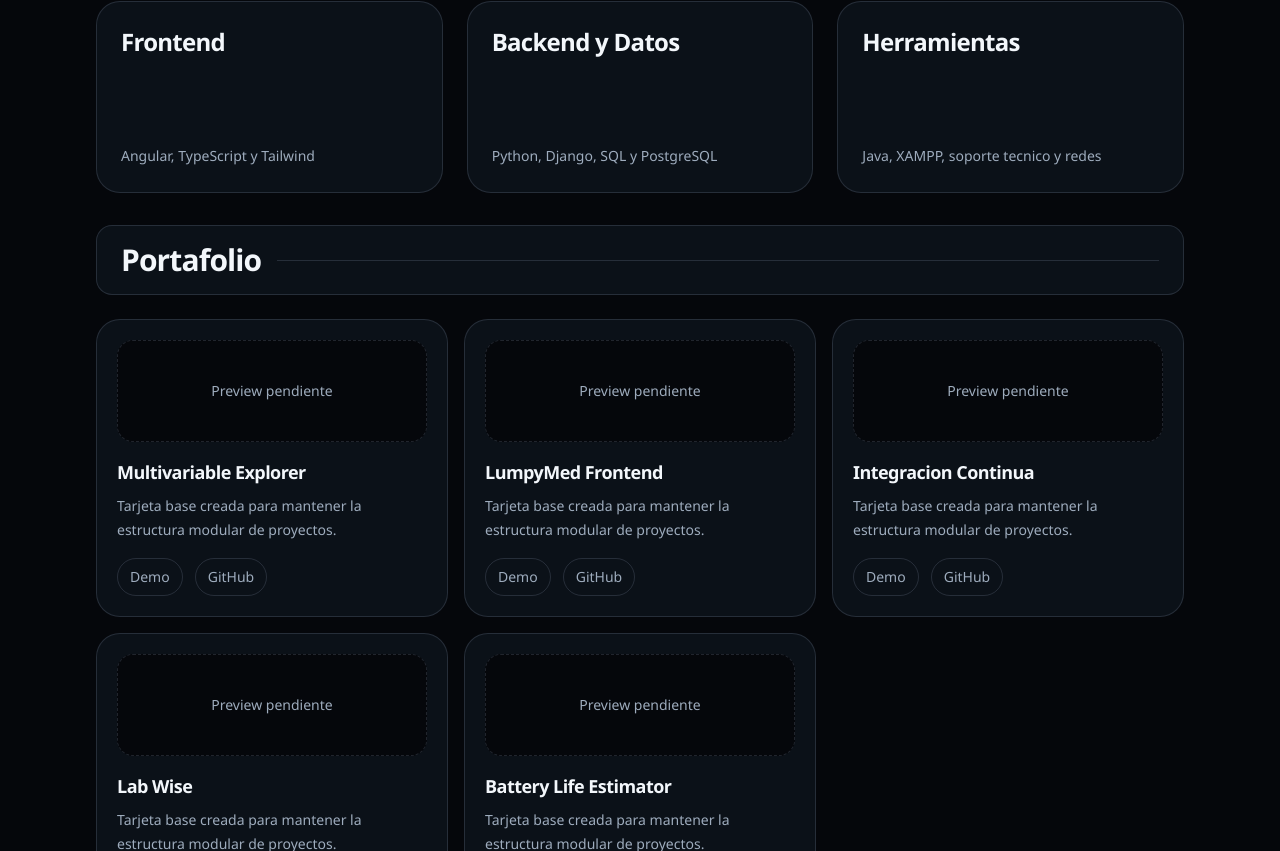
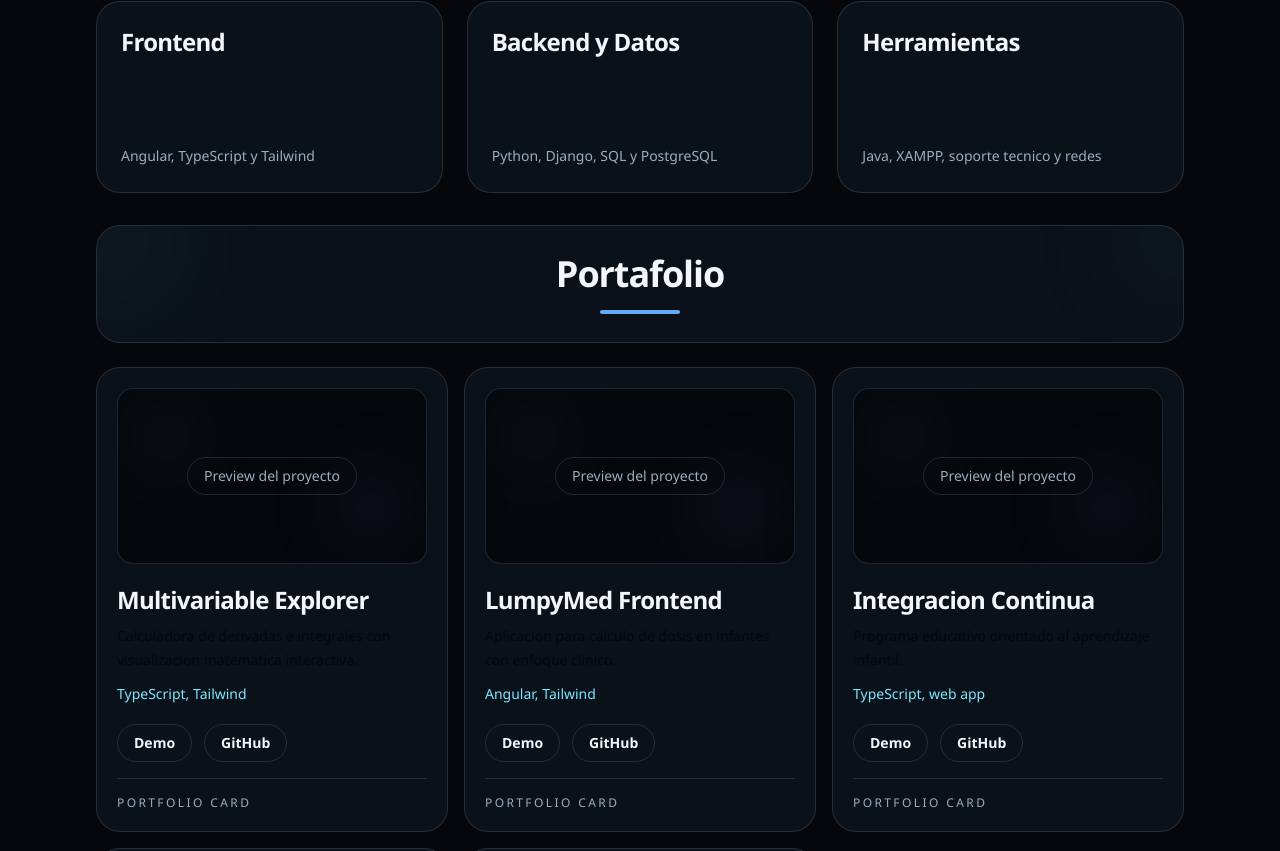
Before and after one commit to C-David-Burbano-C/Portafolio, a Next.js app: page / in a window 1280 px wide. Shown: the part 1289-2140 px from the top of the page. Built offline with nearby package versions, Linux system fonts and the light colour scheme.

Commit message:
feat: implement section band and portfolio grid with 5 cards

```diff
--- a/app/_components/portfolio/page_modular.tsx
+++ b/app/_components/portfolio/page_modular.tsx
@@ -20,7 +20,7 @@ export default function PortfolioModularPage() {
         </section>
 
         <section id="portafolio" className="flex flex-col gap-6">
-          <SectionBand title="Portafolio" />
+          <SectionBand title="Portafolio" showBottomBar />
           <ProjectCardsAll />
         </section>
 
--- a/app/_components/portfolio/projects/project_battery_life_estimator.tsx
+++ b/app/_components/portfolio/projects/project_battery_life_estimator.tsx
@@ -1,5 +1,11 @@
 import ProjectCardBase from "./project_card_base";
 
 export default function ProjectBatteryLifeEstimatorCard() {
-  return <ProjectCardBase title="Battery Life Estimator" />;
+  return (
+    <ProjectCardBase
+      title="Battery Life Estimator"
+      summary="Estimador de vida util y rendimiento de bateria para motocicleta electrica."
+      tools="Analisis de datos, frontend"
+    />
+  );
 }
--- a/app/_components/portfolio/projects/project_card_base.tsx
+++ b/app/_components/portfolio/projects/project_card_base.tsx
@@ -1,27 +1,45 @@
 type ProjectCardBaseProps = {
   title: string;
+  summary: string;
+  tools: string;
 };
 
-export default function ProjectCardBase({ title }: ProjectCardBaseProps) {
+export default function ProjectCardBase({
+  title,
+  summary,
+  tools,
+}: ProjectCardBaseProps) {
   return (
-    <article className="bg-surface rounded-3xl border border-line p-5">
-      <div className="border-line bg-base text-muted rounded-2xl border border-dashed px-4 py-10 text-center text-sm">
-        Preview pendiente
+    <article className="bg-surface flex h-full flex-col rounded-3xl border border-line p-5">
+      <div className="bg-base border-line relative flex h-44 items-center justify-center overflow-hidden rounded-2xl border">
+        <div className="bg-cyan absolute left-4 top-4 h-16 w-16 rounded-full opacity-10 blur-2xl" />
+        <div className="bg-violet absolute bottom-4 right-4 h-20 w-20 rounded-full opacity-10 blur-2xl" />
+        <div className="border-line text-muted relative rounded-full border px-4 py-2 text-sm">
+          Preview del proyecto
+        </div>
       </div>
-      <h3 className="font-display mt-4 text-lg font-semibold text-foreground">
+
+      <h3 className="font-display mt-5 text-xl font-semibold text-foreground sm:text-2xl">
         {title}
       </h3>
-      <p className="text-muted mt-2 text-sm leading-6">
-        Tarjeta base creada para mantener la estructura modular de proyectos.
+      <p className="text-muted mt-2 text-sm leading-6 sm:text-base">
+        {summary}
       </p>
-      <div className="mt-4 flex gap-3">
-        <span className="border-line text-muted rounded-full border px-3 py-2 text-sm">
+      <p className="text-cyan mt-3 text-sm">{tools}</p>
+
+      <div className="mt-5 flex gap-3">
+        <span className="border-line text-foreground rounded-full border px-4 py-2 text-sm font-semibold">
           Demo
         </span>
-        <span className="border-line text-muted rounded-full border px-3 py-2 text-sm">
+        <span className="border-line text-foreground rounded-full border px-4 py-2 text-sm font-semibold">
           GitHub
         </span>
       </div>
+
+      <div className="mt-4 bg-line h-px w-full" />
+      <p className="text-muted mt-4 text-xs uppercase tracking-[0.2em]">
+        Portfolio Card
+      </p>
     </article>
   );
 }
--- a/app/_components/portfolio/projects/project_integracion_continua.tsx
+++ b/app/_components/portfolio/projects/project_integracion_continua.tsx
@@ -1,5 +1,11 @@
 import ProjectCardBase from "./project_card_base";
 
 export default function ProjectIntegracionContinuaCard() {
-  return <ProjectCardBase title="Integracion Continua" />;
+  return (
+    <ProjectCardBase
+      title="Integracion Continua"
+      summary="Programa educativo orientado al aprendizaje infantil."
+      tools="TypeScript, web app"
+    />
+  );
 }
--- a/app/_components/portfolio/projects/project_labwise.tsx
+++ b/app/_components/portfolio/projects/project_labwise.tsx
@@ -1,5 +1,11 @@
 import ProjectCardBase from "./project_card_base";
 
 export default function ProjectLabWiseCard() {
-  return <ProjectCardBase title="Lab Wise" />;
+  return (
+    <ProjectCardBase
+      title="LabWise"
+      summary="Plataforma inteligente para gestion y enriquecimiento de guias de laboratorio."
+      tools="Web app, gestion academica"
+    />
+  );
 }
--- a/app/_components/portfolio/projects/project_lumpymed.tsx
+++ b/app/_components/portfolio/projects/project_lumpymed.tsx
@@ -1,5 +1,11 @@
 import ProjectCardBase from "./project_card_base";
 
 export default function ProjectLumpyMedCard() {
-  return <ProjectCardBase title="LumpyMed Frontend" />;
+  return (
+    <ProjectCardBase
+      title="LumpyMed Frontend"
+      summary="Aplicacion para calculo de dosis en infantes con enfoque clinico."
+      tools="Angular, Tailwind"
+    />
+  );
 }
--- a/app/_components/portfolio/projects/project_multivariable.tsx
+++ b/app/_components/portfolio/projects/project_multivariable.tsx
@@ -1,5 +1,11 @@
 import ProjectCardBase from "./project_card_base";
 
 export default function ProjectMultivariableCard() {
-  return <ProjectCardBase title="Multivariable Explorer" />;
+  return (
+    <ProjectCardBase
+      title="Multivariable Explorer"
+      summary="Calculadora de derivadas e integrales con visualizacion matematica interactiva."
+      tools="TypeScript, Tailwind"
+    />
+  );
 }
--- a/app/_components/portfolio/section_band.tsx
+++ b/app/_components/portfolio/section_band.tsx
@@ -1,15 +1,24 @@
 type SectionBandProps = {
   title: string;
+  showBottomBar?: boolean;
 };
 
-export default function SectionBand({ title }: SectionBandProps) {
+export default function SectionBand({
+  title,
+  showBottomBar = true,
+}: SectionBandProps) {
   return (
-    <div className="bg-surface rounded-2xl border border-line px-5 py-4 sm:px-6">
-      <div className="flex items-center justify-between gap-4">
-        <h2 className="font-display text-2xl font-semibold text-foreground sm:text-3xl">
+    <div className="bg-surface relative overflow-hidden rounded-3xl border border-line px-5 py-6 sm:px-6 sm:py-7">
+      <div className="bg-cyan absolute -left-10 -top-10 h-28 w-28 rounded-full opacity-10 blur-3xl" />
+      <div className="bg-accent absolute -right-10 -top-8 h-24 w-24 rounded-full opacity-10 blur-3xl" />
+
+      <div className="relative flex flex-col items-center justify-center gap-4 text-center">
+        <h2 className="font-display text-3xl font-semibold text-foreground sm:text-4xl">
           {title}
         </h2>
-        <div className="bg-line h-px flex-1" />
+        {showBottomBar ? (
+          <div className="bg-accent h-1 w-16 rounded-full sm:w-20" />
+        ) : null}
       </div>
     </div>
   );
```
